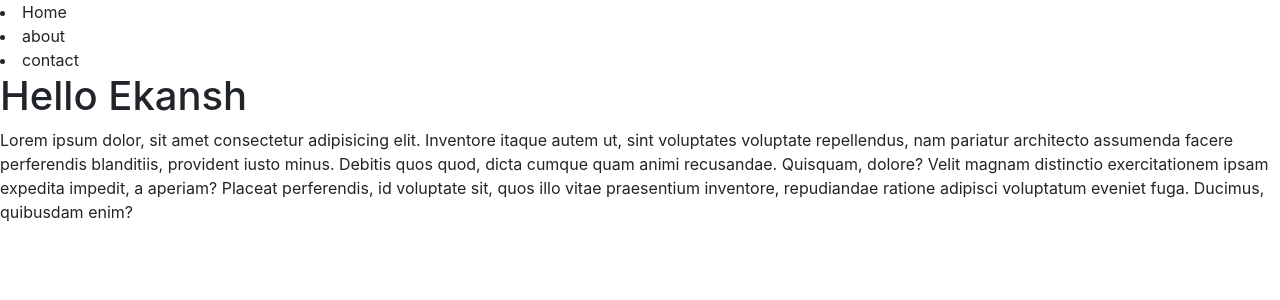
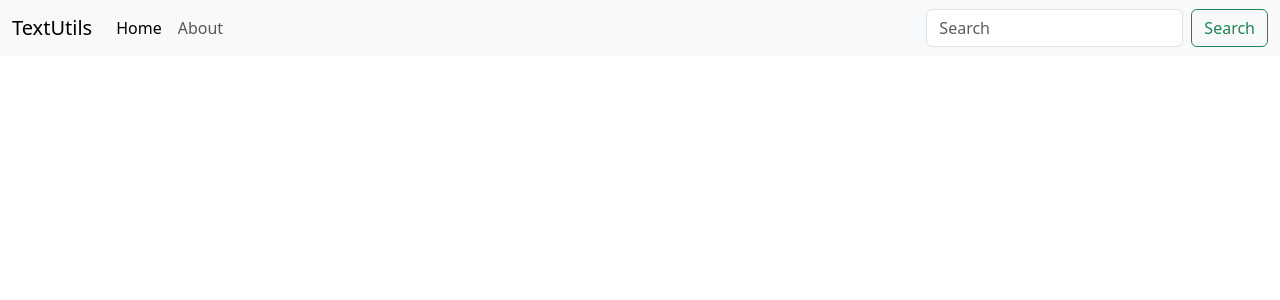
Before and after one commit to Ekansh-Bhushan/TextUtils, a React (Create React App) app in the folder project-app/: page / in a window 1280 px wide. Shown: the top 300 px of the page. Built offline with nearby package versions, Linux system fonts and the light colour scheme.

Commit message:
add navbar

```diff
--- a/project-app/src/App.js
+++ b/project-app/src/App.js
@@ -1,16 +1,31 @@
 import './App.css';
 
-let name ="Ekansh"
+
 function App() {
   return (
     <>
-    <nav>
-      <li>Home</li>
-      <li>about</li>
-      <li>contact</li>
-      <h1>Hello {name}</h1>
-      <p>Lorem ipsum dolor, sit amet consectetur adipisicing elit. Inventore itaque autem ut, sint voluptates voluptate repellendus, nam pariatur architecto assumenda facere perferendis blanditiis, provident iusto minus. Debitis quos quod, dicta cumque quam animi recusandae. Quisquam, dolore? Velit magnam distinctio exercitationem ipsam expedita impedit, a aperiam? Placeat perferendis, id voluptate sit, quos illo vitae praesentium inventore, repudiandae ratione adipisci voluptatum eveniet fuga. Ducimus, quibusdam enim?</p>
-    </nav>
+    <nav className="navbar navbar-expand-lg bg-body-tertiary">
+  <div className="container-fluid">
+    <a className="navbar-brand" href="/">TextUtils</a>
+    <button className="navbar-toggler" type="button" data-bs-toggle="collapse" data-bs-target="#navbarSupportedContent" aria-controls="navbarSupportedContent" aria-expanded="false" aria-label="Toggle navigation">
+      <span className="navbar-toggler-icon"></span>
+    </button>
+    <div className="collapse navbar-collapse" id="navbarSupportedContent">
+      <ul className="navbar-nav me-auto mb-2 mb-lg-0">
+        <li className="nav-item">
+          <a className="nav-link active" aria-current="page" href="/">Home</a>
+        </li>
+        <li className="nav-item">
+          <a className="nav-link" href="/">About</a>
+        </li>
+      </ul>
+      <form className="d-flex" role="search">
+        <input className="form-control me-2" type="search" placeholder="Search" aria-label="Search"/>
+        <button className="btn btn-outline-success" type="submit">Search</button>
+      </form>
+    </div>
+  </div>
+</nav>
     </>
   );
 }
--- a/project-app/src/index.css
+++ b/project-app/src/index.css
@@ -1,4 +1,4 @@
-body {
+/* body {
   margin: 0;
   font-family: -apple-system, BlinkMacSystemFont, 'Segoe UI', 'Roboto', 'Oxygen',
     'Ubuntu', 'Cantarell', 'Fira Sans', 'Droid Sans', 'Helvetica Neue',
@@ -10,4 +10,4 @@
 code {
   font-family: source-code-pro, Menlo, Monaco, Consolas, 'Courier New',
     monospace;
-}
+} */
```
